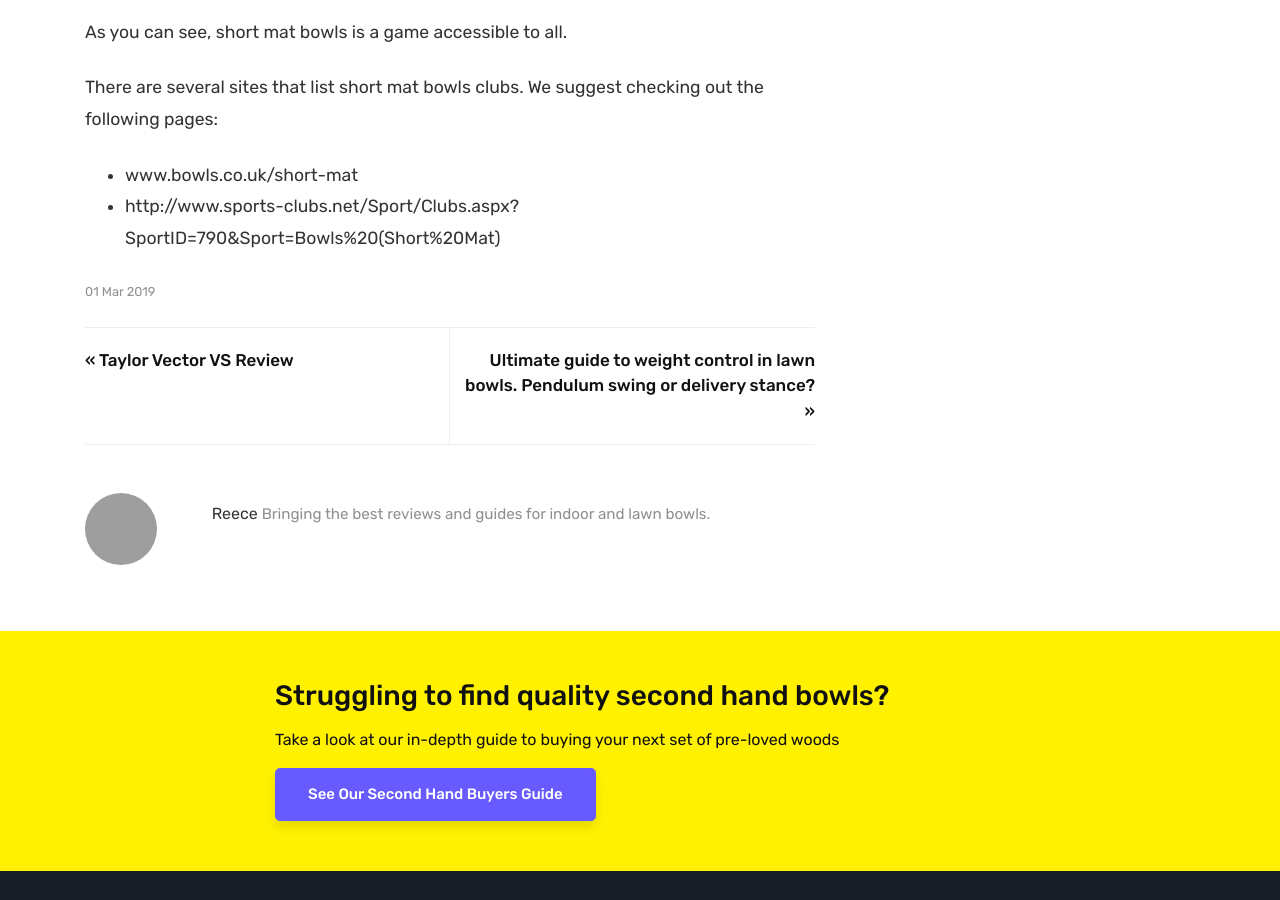
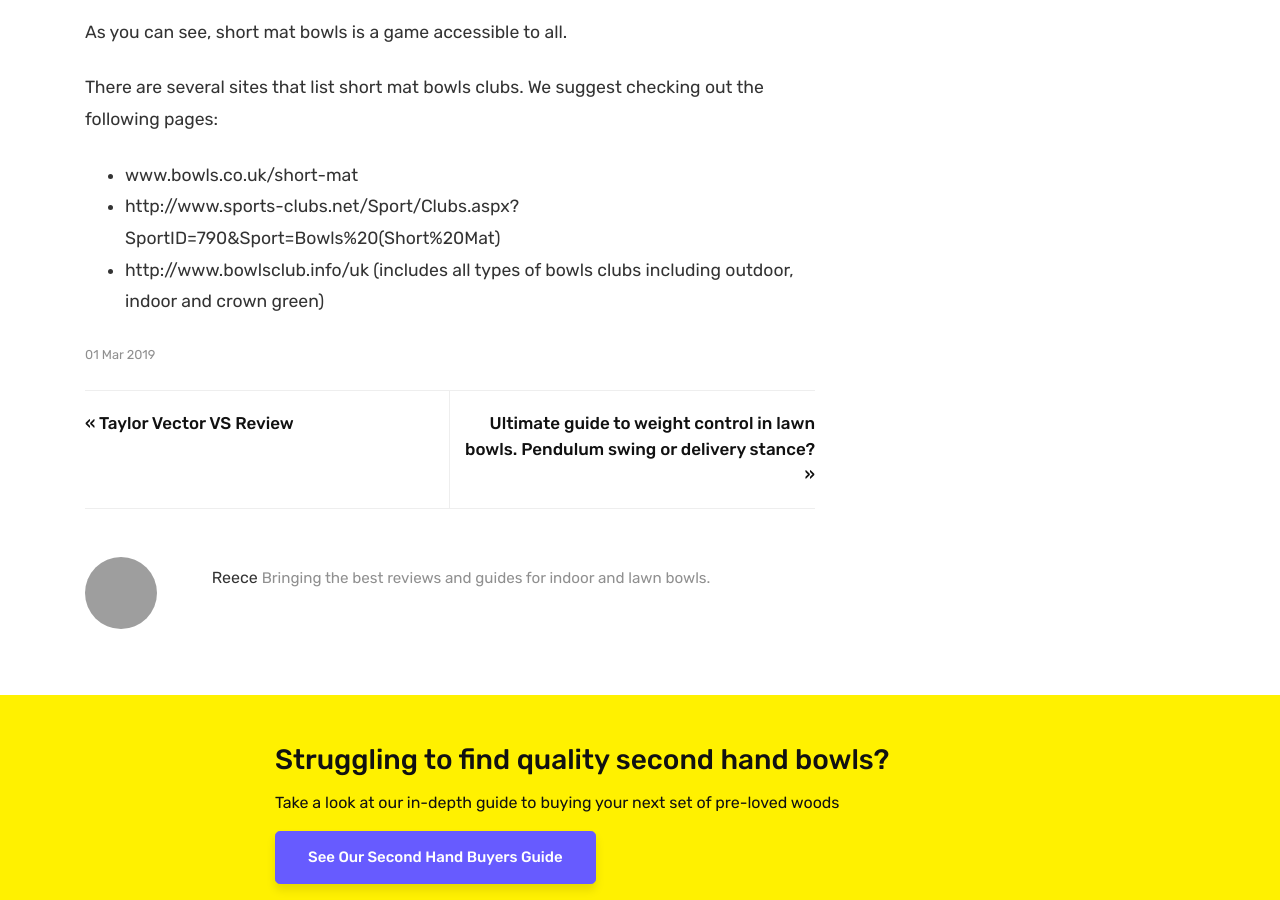
Before and after one commit to krussll/etsysimplicity, a Jekyll site: the page built from _posts/2019-03-01-guide-to-short-mat-bowls.md, in a window 1280 px wide and 900 px high, scrolled down 2268 px. Built offline with Jekyll 4.4.1, drawn with Linux system fonts in a browser that asks for light colours; nearby versions of some CDN libraries; grey boxes are pictures that could not be loaded.

Commit message:
Update 2019-03-01-guide-to-short-mat-bowls.md

```diff
--- a/_posts/2019-03-01-guide-to-short-mat-bowls.md
+++ b/_posts/2019-03-01-guide-to-short-mat-bowls.md
@@ -51,3 +51,4 @@ There are several sites that list short mat bowls clubs. We suggest checking out
 
 * www.bowls.co.uk/short-mat
 * http://www.sports-clubs.net/Sport/Clubs.aspx?SportID=790&Sport=Bowls%20(Short%20Mat)
+* http://www.bowlsclub.info/uk (includes all types of bowls clubs including outdoor, indoor and crown green)
```
